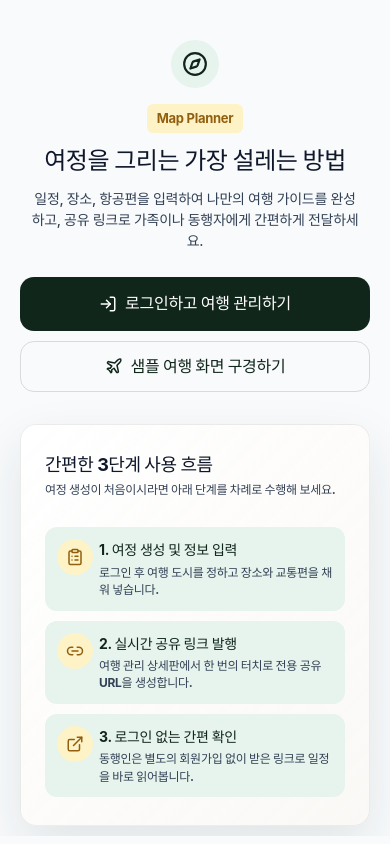
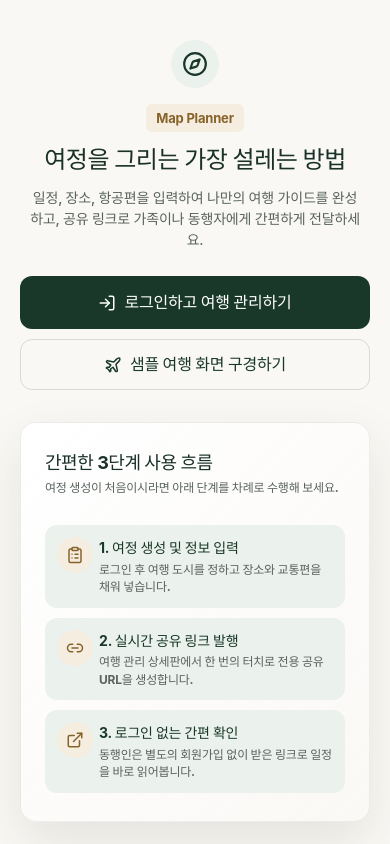
Before and after one commit to hjh6709/for_Kagoshima_travel, a React (Vite) app in the folder apps/web/: page / in a window 390 px wide. Built offline with nearby package versions, Linux system fonts and the light colour scheme; no server answers; a web font is replaced by a local one.

Commit message:
fix(frontend): 모바일 여행 화면 디자인과 내비게이션 복원

```diff
--- a/apps/web/src/App.tsx
+++ b/apps/web/src/App.tsx
@@ -10,8 +10,6 @@ import { TripPage } from "./features/trip/TripPage";
 import { useTripPageController } from "./features/trip/useTripPageController";
 import { parseManageRoute } from "./shared/manageRoute";
 import { getShareTokenFromPath } from "./shared/share";
-
-import { PwaStatusBanner } from "./shared/components/PwaStatusBanner";
 
 function App() {
   const currentPath = window.location.pathname;
@@ -53,12 +51,7 @@ function App() {
     return <StartPage />;
   };
 
-  return (
-    <>
-      {renderContent()}
-      <PwaStatusBanner />
-    </>
-  );
+  return renderContent();
 }
 
 export default App;
--- a/apps/web/src/features/trip/components/tabs/BottomTabs.tsx
+++ b/apps/web/src/features/trip/components/tabs/BottomTabs.tsx
@@ -14,24 +14,16 @@ const tabs: Array<{ id: Tab; label: string; icon: typeof Home }> = [
   { id: "concierge", label: "긴급", icon: Shield },
 ];
 
-/**
- * BottomTabs 컴포넌트
- * 여행 중 핵심 기능을 위한 5개 하단 탭 바 (오늘, 일정, 항공, 지도, 긴급)
- */
+// 여행 중 가장 자주 쓰는 다섯 화면으로 이동하는 하단 내비게이션이다.
 export function BottomTabs({ activeTab, setActiveTab }: BottomTabsProps) {
   return (
-    <nav className="bottom-tabs" aria-label="주요 메뉴 내비게이션">
-      <div role="tablist" aria-label="여행 탭 리스트" style={{ display: "contents" }}>
+    <nav className="bottom-tabs" aria-label="여행 메뉴">
       {tabs.map((tab) => {
         const Icon = tab.icon;
         const isActive = activeTab === tab.id;
         return (
           <button
-              role="tab"
-              id={`tab-${tab.id}`}
-              aria-controls={`tabpanel-${tab.id}`}
-              aria-selected={isActive}
-              aria-label={`${tab.label} 탭${isActive ? ", 현재 선택됨" : ""}`}
+            aria-current={isActive ? "page" : undefined}
             className={isActive ? "active" : ""}
             key={tab.id}
             onClick={() => setActiveTab(tab.id)}
@@ -42,7 +34,6 @@ export function BottomTabs({ activeTab, setActiveTab }: BottomTabsProps) {
           </button>
         );
       })}
-      </div>
     </nav>
   );
 }
--- a/apps/web/src/styles.css
+++ b/apps/web/src/styles.css
@@ -1,22 +1,23 @@
 :root {
-  --c-green: #11261b;
-  --c-gold: #925f0e;
-  --c-danger: #a93c39;
-  --c-accent-emerald: #059669;
-  --c-bg: #f8fafc;
-  --c-page: #0f172a;
+  --c-green: #19382a;
+  --c-gold: #876229;
+  --c-danger: #a64b45;
+  --c-warning: #8a611a;
+  --c-orange: var(--c-warning);
+  --c-accent-emerald: #2f7452;
+  --c-bg: #faf8f4;
+  --c-page: #eee9e0;
   --c-surface: #ffffff;
-  --c-text: #0f172a;
-  --c-muted: #334155;
-  --c-green-light: #e6f4ed;
-  --c-gold-light: #fef3c7;
-  --c-danger-light: #fee2e2;
-  --border-color: rgba(15, 23, 42, 0.12);
+  --c-text: #193128;
+  --c-muted: #59635e;
+  --c-green-light: #ebf1ec;
+  --c-gold-light: #f5ede0;
+  --c-danger-light: #f8edec;
+  --border-color: rgba(25, 56, 42, 0.14);
   --bg-secondary: var(--c-green-light);
-  --radius-card: 18px;
-  --radius-control: 14px;
-  --shadow-card: 0 8px 24px rgba(15, 23, 42, 0.06);
-  --shadow-premium: 0 16px 36px rgba(15, 23, 42, 0.12);
+  --radius-card: 16px;
+  --radius-control: 12px;
+  --shadow-card: none;
 
   color: var(--c-text);
   background: var(--c-page);
@@ -28,8 +29,8 @@
   -moz-osx-font-smoothing: grayscale;
   -webkit-text-size-adjust: 100%;
   color-scheme: light;
-  line-height: 1.6;
-  letter-spacing: -0.018em;
+  line-height: 1.55;
+  letter-spacing: -0.012em;
 }
 
 * {
@@ -81,7 +82,7 @@ button:disabled {
   height: 100dvh;
   min-height: 100dvh;
   overflow: hidden;
-  background: #090d16;
+  background: var(--c-page);
   display: grid;
   place-items: center;
   padding: 24px;
@@ -109,13 +110,12 @@ button:disabled {
   width: min(100%, 430px);
   height: min(860px, calc(100dvh - 48px));
   background: var(--c-bg);
-  border: none;
-  border-radius: 28px;
-  box-shadow: 0 20px 48px rgba(0, 0, 0, 0.45);
+  border: 1px solid rgba(25, 56, 42, 0.1);
+  border-radius: 24px;
+  box-shadow: 0 24px 72px rgba(25, 56, 42, 0.16);
   display: grid;
   grid-template-rows: 1fr auto;
   overflow: hidden;
-  padding-bottom: 8px;
 }
 
 .content {
@@ -134,7 +134,6 @@ button:disabled {
 
 .screen {
   padding: calc(24px + env(safe-area-inset-top)) 20px calc(24px + env(safe-area-inset-bottom));
-  animation: fadeIn 0.35s cubic-bezier(0.16, 1, 0.3, 1);
 }
 
 .trip-header {
@@ -153,15 +152,13 @@ button:disabled {
   margin-top: 16px;
   padding: 18px 20px;
   border-radius: 14px;
-  background: linear-gradient(135deg, var(--c-green), #1b3d2c);
+  background: var(--c-green);
   color: #ffffff;
-  box-shadow: 0 10px 24px rgba(0, 0, 0, 0.16);
 }
 
 .status-card.before,
 .status-card.after {
-  background: linear-gradient(135deg, #a97c38, var(--c-gold));
-  box-shadow: 0 10px 24px rgba(0, 0, 0, 0.16);
+  background: var(--c-gold);
 }
 
 .status-card span {
@@ -753,22 +750,6 @@ p {
   border: 1px solid rgba(19, 42, 30, 0.1);
   border-radius: var(--radius-card);
   box-shadow: var(--shadow-card);
-  transition: transform 0.25s cubic-bezier(0.16, 1, 0.3, 1), box-shadow 0.25s cubic-bezier(0.16, 1, 0.3, 1);
-}
-
-@media (hover: hover) and (pointer: fine) {
-  .hero-card:hover,
-  .info-card:hover,
-  .emergency-card:hover,
-  .place-card:hover,
-  .list-card:hover,
-  .schedule-card:hover,
-  .flight-card:hover,
-  .owner-trip-card:hover,
-  .owner-linked-card:hover {
-    transform: translateY(-3px);
-    box-shadow: var(--shadow-premium);
-  }
 }
 
 .hero-card {
@@ -777,8 +758,8 @@ p {
   padding: 24px;
   margin: 22px 0;
   border: 1px solid rgba(19, 42, 30, 0.12);
-  background: linear-gradient(145deg, #ffffff 0%, #f5faf7 100%);
-  box-shadow: 0 16px 40px rgba(19, 42, 30, 0.08);
+  background: var(--c-surface);
+  box-shadow: var(--shadow-card);
 }
 
 .shared-hero-card {
@@ -1499,21 +1480,21 @@ p {
   min-height: calc(68px + env(safe-area-inset-bottom));
   display: grid;
   grid-template-columns: repeat(5, 1fr);
-  background: rgba(19, 42, 30, 0.94);
-  backdrop-filter: blur(24px);
-  -webkit-backdrop-filter: blur(24px);
-  border-top: 1px solid rgba(255, 255, 255, 0.12);
-  box-shadow: 0 -12px 36px rgba(0, 0, 0, 0.28);
-  padding: 4px 6px calc(4px + env(safe-area-inset-bottom));
+  background: rgba(250, 248, 244, 0.97);
+  backdrop-filter: blur(20px);
+  -webkit-backdrop-filter: blur(20px);
+  border-top: 1px solid var(--border-color);
+  padding: 5px 6px calc(5px + env(safe-area-inset-bottom));
   position: sticky;
   bottom: 0;
   z-index: 100;
 }
 
 .bottom-tabs button {
+  min-height: 54px;
   border: 0;
   background: transparent;
-  color: rgba(255, 255, 255, 0.55);
+  color: var(--c-muted);
   display: flex;
   flex-direction: column;
   align-items: center;
@@ -1523,28 +1504,26 @@ p {
   font-size: 11px;
   font-weight: 600;
   cursor: pointer;
-  border-radius: 12px;
-  transition: all 0.25s cubic-bezier(0.16, 1, 0.3, 1);
+  border-radius: 10px;
+  transition: background-color 0.2s ease, color 0.2s ease, transform 0.2s ease;
 }
 
 .bottom-tabs button svg {
-  transition: transform 0.25s cubic-bezier(0.16, 1, 0.3, 1), filter 0.25s ease, color 0.25s ease;
+  transition: transform 0.2s ease;
 }
 
 .bottom-tabs button.active {
-  color: #34d399;
-  background: rgba(255, 255, 255, 0.08);
+  color: var(--c-green);
+  background: var(--c-green-light);
 }
 
 .bottom-tabs button.active svg {
-  transform: scale(1.12) translateY(-1px);
-  color: #34d399;
-  filter: drop-shadow(0 0 10px rgba(52, 211, 153, 0.55));
+  transform: translateY(-1px);
 }
 
 .bottom-tabs button.active span {
-  font-weight: 800;
-  color: #34d399;
+  font-weight: 750;
+  color: var(--c-green);
   letter-spacing: -0.01em;
 }
 
@@ -2301,9 +2280,9 @@ p {
 }
 
 .country-badge {
-  background: linear-gradient(135deg, rgba(201, 155, 74, 0.15), rgba(201, 155, 74, 0.05));
-  color: #a4772b;
-  border: 1px solid rgba(201, 155, 74, 0.3);
+  background: var(--c-gold-light);
+  color: var(--c-gold);
+  border: 1px solid rgba(135, 98, 41, 0.24);
 }
 
 .dday-badge {
@@ -2311,17 +2290,15 @@ p {
 }
 
 .dday-upcoming {
-  background: linear-gradient(135deg, var(--c-green), #1b3e2b);
-  color: #34d399;
-  border-color: rgba(52, 211, 153, 0.3);
-  box-shadow: 0 2px 8px rgba(0, 0, 0, 0.08);
+  background: var(--c-green);
+  color: #ffffff;
+  border-color: var(--c-green);
 }
 
 .dday-active {
-  background: linear-gradient(135deg, rgba(59, 130, 246, 0.2), rgba(37, 99, 235, 0.1));
-  color: #2563eb;
-  border-color: rgba(59, 130, 246, 0.35);
-  box-shadow: 0 2px 8px rgba(0, 0, 0, 0.08);
+  background: var(--c-green-light);
+  color: var(--c-green);
+  border-color: var(--border-color);
 }
 
 .dday-past {
@@ -2340,7 +2317,6 @@ p {
   border-radius: 16px;
   padding: 10px 14px;
   border: 1px solid rgba(19, 42, 30, 0.08);
-  box-shadow: 0 6px 20px rgba(19, 42, 30, 0.04);
 }
 
 .progress-track {
@@ -2354,7 +2330,7 @@ p {
 .progress-fill {
   height: 100%;
   width: 100%;
-  background: linear-gradient(90deg, #10b981, #f59e0b, #ec4899);
+  background: linear-gradient(90deg, var(--c-green), var(--c-gold));
   border-radius: 999px;
   transform-origin: left;
   transition: transform 0.4s cubic-bezier(0.16, 1, 0.3, 1);
@@ -2423,32 +2399,26 @@ p {
   width: 44px;
   height: 44px;
   border-radius: 50%;
-  border: 1px solid rgba(19, 42, 30, 0.15);
-  background: linear-gradient(135deg, #132a1e, #224734);
-  color: #34d399;
+  border: 1px solid var(--border-color);
+  background: var(--c-green-light);
+  color: var(--c-green);
   display: inline-flex;
   align-items: center;
   justify-content: center;
   cursor: pointer;
   padding: 0;
-  box-shadow: 0 6px 18px rgba(19, 42, 30, 0.2);
-  transition: all 0.25s cubic-bezier(0.16, 1, 0.3, 1);
-  margin-left: 6px;
-}
-
-.header-profile-btn:hover {
-  transform: scale(1.06);
-  box-shadow: 0 8px 24px rgba(19, 42, 30, 0.3);
-}
-
-.header-profile-btn:active {
-  transform: scale(0.95);
+  transition: background-color 0.2s ease, border-color 0.2s ease, color 0.2s ease, transform 0.2s ease;
+  margin-left: 4px;
 }
 
 .header-profile-btn:hover {
   background: var(--c-surface);
   border-color: var(--c-green);
   color: var(--c-green);
+}
+
+.header-profile-btn:active {
+  transform: scale(0.95);
 }
 
 /* 민감정보 마스킹 컴포넌트 */
@@ -2488,23 +2458,12 @@ p {
 }
 
 .masked-toggle-btn:hover {
-  color: #10b981;
-  background: rgba(16, 185, 129, 0.08);
+  color: var(--c-green);
+  background: var(--c-green-light);
 }
 
 .masked-toggle-btn:focus-visible {
-  outline: 2px solid #10b981;
-}
-
-/* 대화형 인터랙티브 요소 포커스 접근성 링 스타일 */
-button:focus-visible,
-a:focus-visible,
-input:focus-visible,
-textarea:focus-visible,
-select:focus-visible {
-  outline: 2px solid #10b981;
-  outline-offset: 2px;
-  box-shadow: 0 0 0 4px rgba(16, 185, 129, 0.2);
+  outline: 3px solid rgba(135, 98, 41, 0.5);
 }
 
 /* 마우스 클릭 시 생기는 브라우저 기본 포커스 아웃라인은 세련되게 소거 */
```
Lines whose indentation alone changed are shown as unchanged.
